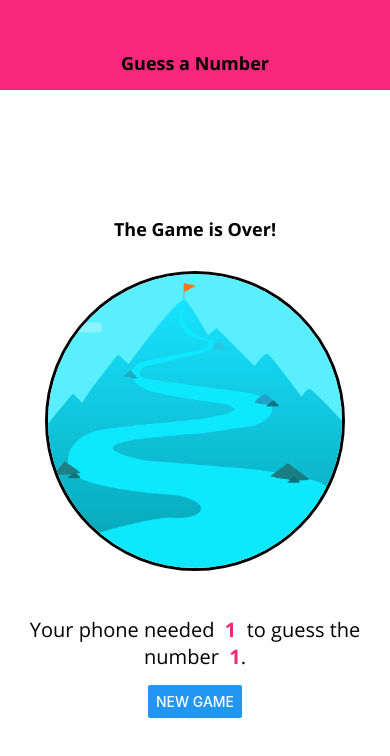
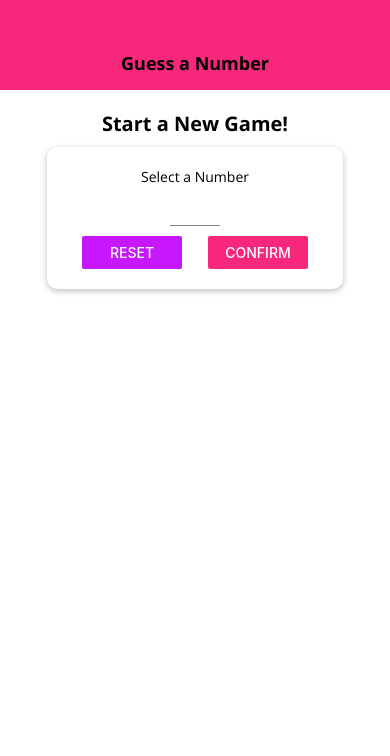
Before and after one commit to endonoh0/rn-number-guess, a React Native app: screen / in a window 390 px wide. Shown: the top 756 px of the page. Built offline with nearby package versions, Linux system fonts and the light colour scheme.

Commit message:
Add custom button

```diff
--- a/App.js
+++ b/App.js
@@ -43,9 +43,7 @@
 		setGuessRounds(numOfRounds);
 	}
 
-	// let content = <StartGameScreen onStartGame={startGameHandler} />
-
-	let content = <GameOverScreen roundsNumber={1} userNumber={1} onRestart={configureNewGameHandler} />
+	let content = <StartGameScreen onStartGame={startGameHandler} />
 
 	if (userNumber && guessRounds <= 0) {
 		content = <GameScreen userChoice={userNumber} onGameOver={gameOverHandler} />
--- /dev/null
+++ b/components/MainButton.js
@@ -0,0 +1,29 @@
+import React from 'react';
+import { Text, StyleSheet, TouchableOpacity, View } from 'react-native';
+import Colors from '../constants/colors';
+
+const MainButton = props => {
+	return (
+		<TouchableOpacity activeOpacity={0.6} onPress={props.onPress}>
+			<View style={styles.button}>
+				<Text style={styles.buttonText}>{props.children}</Text>
+			</View>
+		</TouchableOpacity>
+	)
+}
+
+const styles = StyleSheet.create({
+	button: {
+		backgroundColor: Colors.primary,
+		paddingVertical: 12,
+		paddingHorizontal: 30,
+		borderRadius: 25
+	},
+	buttonText: {
+		color: 'white',
+		fontFamily: 'open-sans',
+		fontSize: 18
+	}
+});
+
+export default MainButton;
--- a/screens/GameOverScreen.js
+++ b/screens/GameOverScreen.js
@@ -4,6 +4,7 @@
 import Colors from '../constants/colors';
 import BodyText from '../components/BodyText';
 import TitleText from '../components/TitleText';
+import MainButton from '../components/MainButton';
 
 const GameOverScreen = props => {
 	const {roundsNumber, userNumber, onRestart} = props;
@@ -27,7 +28,7 @@
 					<Text style={styles.highlight}>{userNumber}</Text>.
 				</BodyText>
 			</View>
-			<Button title="NEW GAME" onPress={onRestart}></Button>
+			<MainButton onPress={onRestart}>NEW GAME</MainButton>
 		</View>
 	)
 }
--- a/screens/GameScreen.js
+++ b/screens/GameScreen.js
@@ -1,6 +1,7 @@
 import React, { useEffect, useRef, useState } from 'react';
 import { View, Text, StyleSheet, Button, Alert } from 'react-native';
 import Card from '../components/Card';
+import MainButton from '../components/MainButton';
 import NumberContainer from '../components/NumberContainer';
 
 const generateRandomBetween = (min, max, exclude) => {
@@ -55,8 +56,8 @@
 			<Text style={styles.number}>Opponent's Guess</Text>
 			<NumberContainer>{currentGuess}</NumberContainer>
 			<Card style={styles.buttonContainer}>
-				<Button title="LOWER" onPress={nextGuessHandler.bind(this, 'lower')} />
-				<Button title="GREATER" onPress={nextGuessHandler.bind(this, 'greater')} />
+				<MainButton onPress={nextGuessHandler.bind(this, 'lower')}>LOWER</MainButton>
+				<MainButton onPress={nextGuessHandler.bind(this, 'greater')}>GREATER</MainButton>
 			</Card>
 		</View>
 	)
@@ -72,8 +73,8 @@
 		flexDirection: 'row',
 		justifyContent: 'space-around',
 		marginTop: 20,
-		width: 300,
-		maxWidth: '80%'
+		width: 400,
+		maxWidth: '90%'
 	}
 });
 
--- a/screens/StartGameScreen.js
+++ b/screens/StartGameScreen.js
@@ -7,6 +7,7 @@
 import NumberContainer from '../components/NumberContainer';
 import Colors from '../constants/colors';
 import TitleText from '../components/TitleText';
+import MainButton from '../components/MainButton';
 
 const StartGameScreen = props => {
 	const [enteredValue, setEnterValue] = useState('');
@@ -47,7 +48,9 @@
 			<Card style={styles.summaryContainer}>
 				<BodyText>You selected</BodyText>
 				<NumberContainer>{selectedNumber}</NumberContainer>
-				<Button title="START GAME" onPress={() => props.onStartGame(selectedNumber)} />
+				<MainButton onPress={() => props.onStartGame(selectedNumber)}>
+					START GAME
+				</MainButton>
 			</Card>
 	}
 
```
